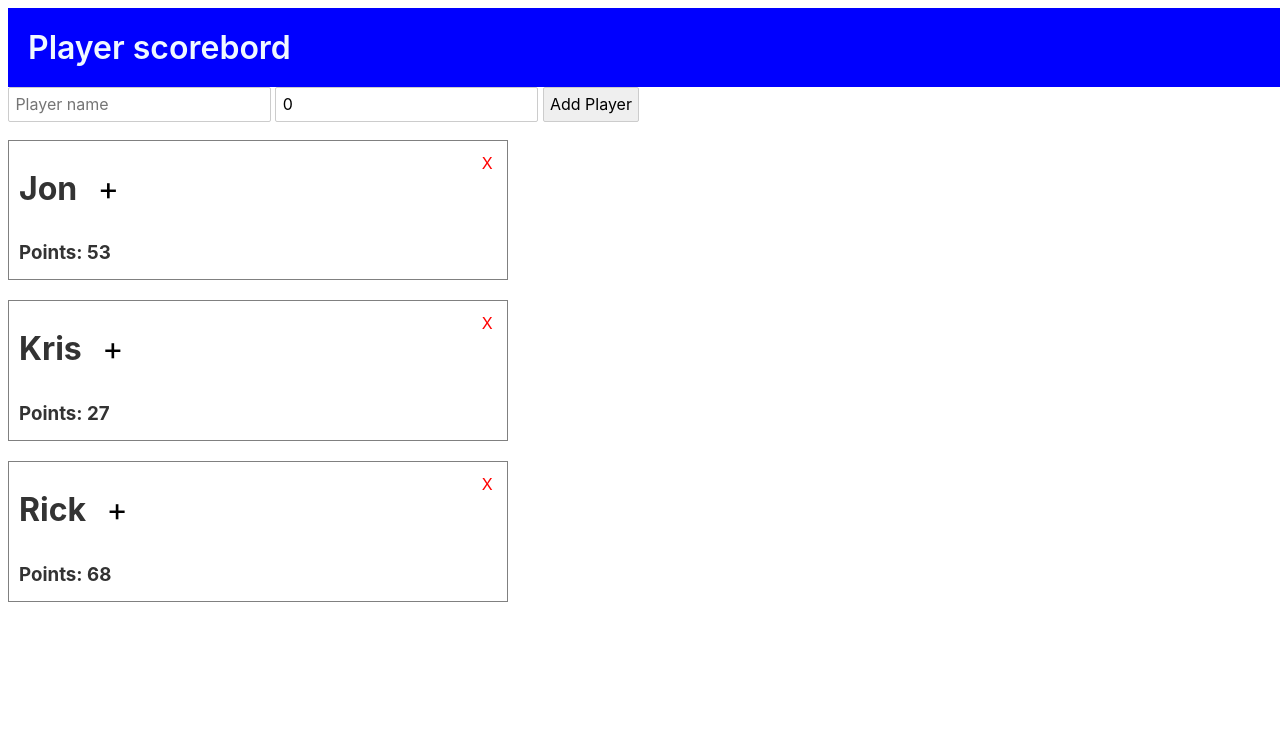
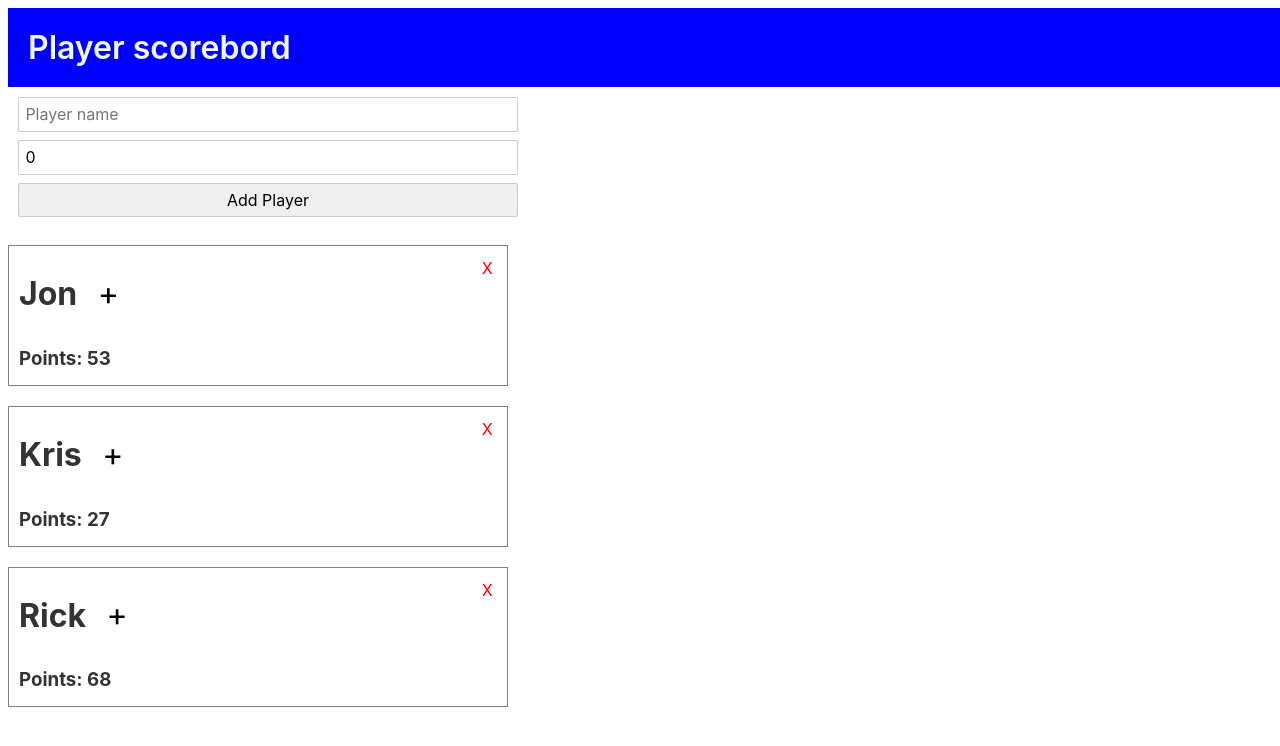
Before and after one commit to paxarpp/svelte_board, a Svelte app: page / in a window 1280 px wide. Shown: the top 746 px of the page. Built offline with nearby package versions, Linux system fonts and the light colour scheme.

Commit message:
add transition

```diff
--- a/src/AddPlayer.svelte
+++ b/src/AddPlayer.svelte
@@ -18,6 +18,15 @@
   };
 </script>
 
+<style>
+  form {
+    padding: 10px;
+    width: 500px;
+    display: flex;
+    flex-flow: column;
+  }
+</style>
+
 <form on:submit={onSubmit}>
   <input type="text" placeholder="Player name" bind:value={player.name}>
   <input type="number" placeholder="Player points" bind:value={player.points}>
--- a/src/Card.svelte
+++ b/src/Card.svelte
@@ -1,5 +1,6 @@
 <script>
 	import { createEventDispatcher } from 'svelte';
+	import { slide } from 'svelte/transition';
 
 	export let name;
 	export let points;
@@ -67,8 +68,10 @@
   </h1>
   <h3>Points: {points}</h3>
   {#if showControls}
+	<div transition:slide>
 		<button class="btn" on:click={addPoint}>+1</button>
 		<button class="btn danger" on:click={removePoint}>-1</button>
 		<input type="number" bind:value={points}>
+	</div>
   {/if}
 </div>
```
